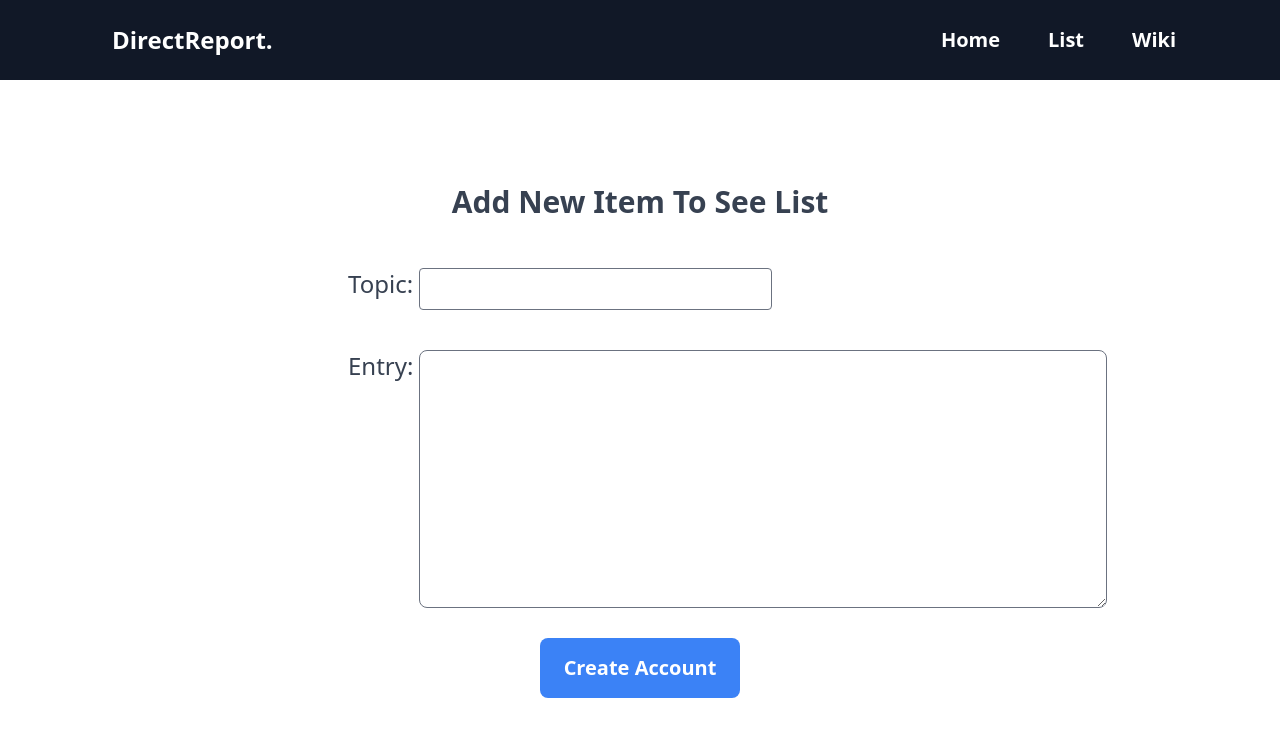
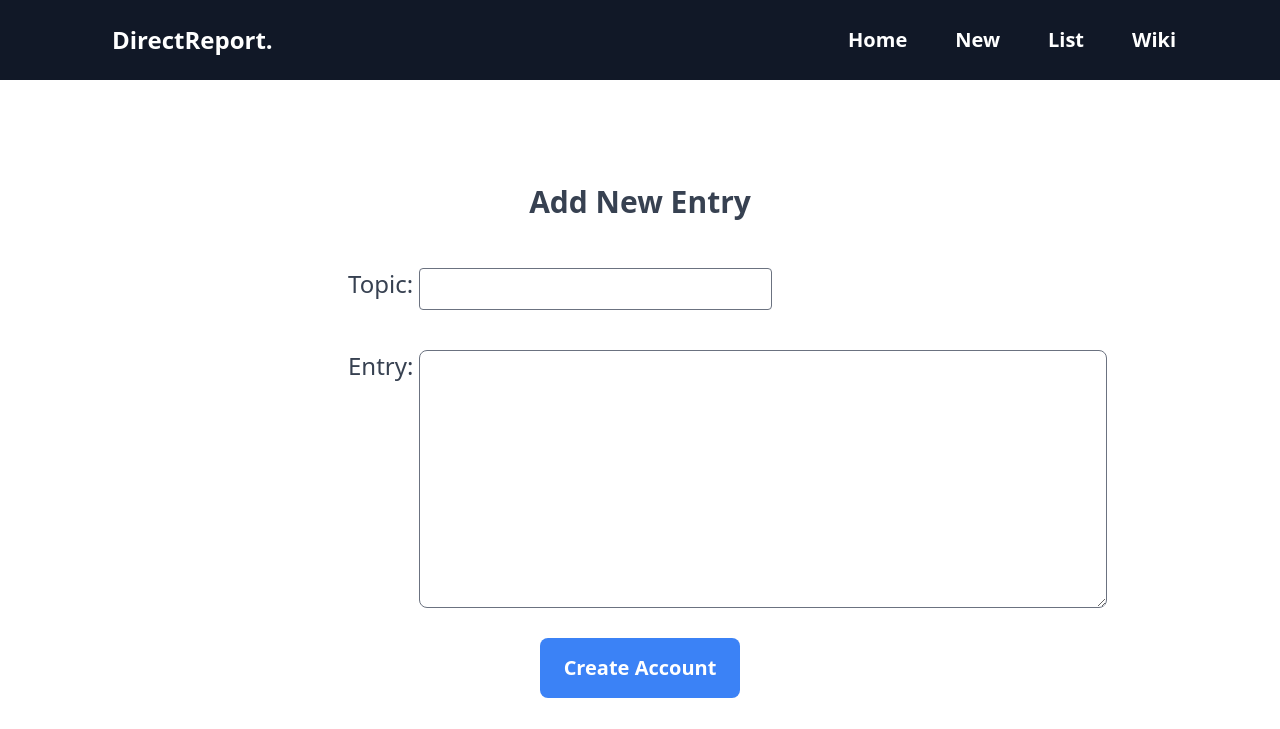
Before and after one commit to chriswebb09/DirectReport, a Flask app: page /list in a window 1280 px wide. Shown: the top 729 px of the page. Run offline with Flask 3, Linux system fonts and the light colour scheme; data that the repository does not hold is empty; some libraries are stand-ins or nearby versions.

Commit message:
update web apps for new menu element

```diff
--- a/DirectReport/browserview/app.py
+++ b/DirectReport/browserview/app.py
@@ -29,6 +29,15 @@ def page_not_found(e):
     """
     return render_template('404.html', error=e), 404
 
+
+@app.route("/new", methods=['GET', 'POST'])
+def new():
+    """
+    Retrieves and renders the list of all entries.
+
+    :return: Rendered HTML template for the list page.
+    """
+    return render_template('list.html', title='New Entry', data=[])
 
 @app.route("/list", methods=['GET', 'POST'])
 def list():
--- a/DirectReport/browserview/templates/base.html
+++ b/DirectReport/browserview/templates/base.html
@@ -17,6 +17,7 @@
             <a class="ml-14 w-3/4 text-2xl font-bold" href="/">DirectReport.</a>
             <ul class="flex px-6 font-semibold font-heading space-x-18">
                 <li><a class="px-6 text-xl hover:text-gray-200" href="/">Home</a></li>
+                <li><a class="px-6 text-xl hover:text-gray-200" href="/new">New</a></li>
                 <li><a class="px-6 text-xl hover:text-gray-200" href="/list">List</a></li>
                 <li><a class="px-6 text-xl hover:text-gray-200" href="https://chriswebb09.github.io/DirectReport/">Wiki</a></li>
             </ul>
--- a/DirectReport/browserview/templates/list.html
+++ b/DirectReport/browserview/templates/list.html
@@ -48,8 +48,6 @@
                     this.handleChange2 = this.handleChange2.bind(this);
                     this.handleSubmit = this.handleSubmit.bind(this);
                 }
-
-
 
                 handleChange(event) {
                     this.setState({topic: event.target.value});
@@ -113,8 +111,7 @@
                     return (
                         <div className="mx-50 content-center mt-20 my-8 h-56">
                             <div className="flex flex-col justify-center my-6 mx-60">
-                                <h1 className="self-center text-3xl text-gray-700 text-center font-bold">Add New Item To
-                                    See List</h1>
+                                <h1 className="self-center text-3xl text-gray-700 text-center font-bold">Add New Entry</h1>
                                 <NameForm/>
                             </div>
                         </div>
```
Also changed, not shown: DirectReport/models/list_builder.py (+6 -2 lines). Lines whose indentation alone changed are shown as unchanged.
